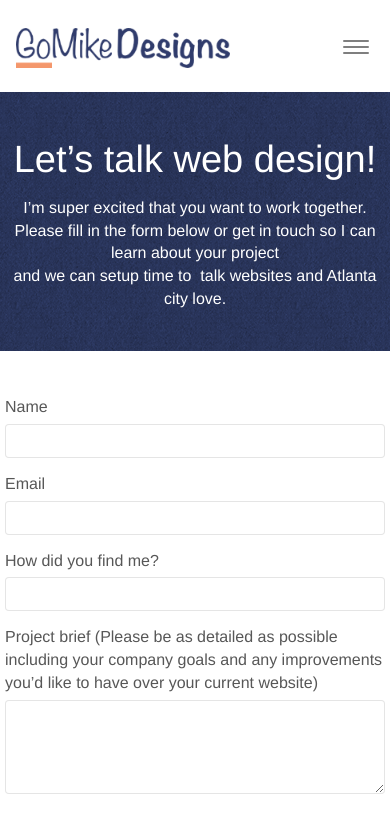
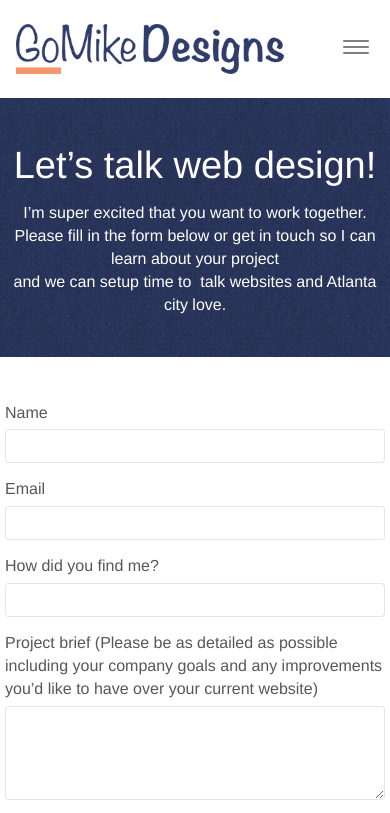
Before and after one commit to mihailtudos/GoMikeDesigs, a plain HTML site: page contacts.html in a window 390 px wide. Shown: the top 813 px of the page. Drawn offline with Linux system fonts and the light colour scheme.

Commit message:
made img elements to object fit contain to take the full given size

```diff
--- a/style.css
+++ b/style.css
@@ -87,8 +87,12 @@ a:hover {
     right: 0;
 }
 
+img{
+    object-fit: contain;
+}
+
 .texture-paper::before {
-    background: url("img/texture-paper.png");
+    background: url("img/texture_paper.webp");
     background-size: 280px 280px;
 }
 
@@ -295,7 +299,6 @@ a:hover {
 }
 
 .navbar-brand img {
-    max-height: 200px;
     margin: 0 5px 0 0;
     display: inline;
 }
@@ -849,11 +852,11 @@ h3.text-uppercase {
 }
 
 .bg-dots-bg {
-    background-image: url("img/dots-bg.png");
+    background-image: url("img/dots_bg.webp");
 }
 
 .bg-lines-h2-bg {
-    background-image: url("img/lines-h2-bg.png");
+    background-image: url("img/lines_h2_bg.webp");
 }
 
 .bg-atlanta-20made-20sign {
@@ -1003,10 +1006,7 @@ h3.text-uppercase {
         -webkit-box-shadow: none;
         box-shadow: none;
     }
-    .navbar-brand img {
-        max-height: 40px;
-        width: auto;
-    }
+
     .nav-invert .navbar-header {
         float: none;
         width: 100%;
```
